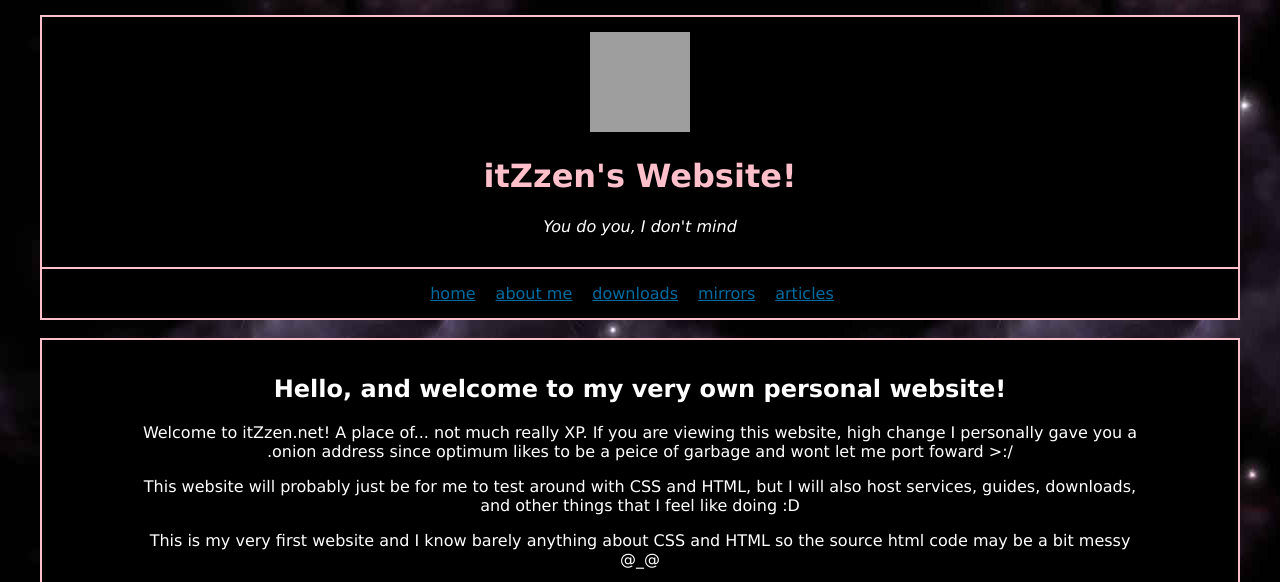
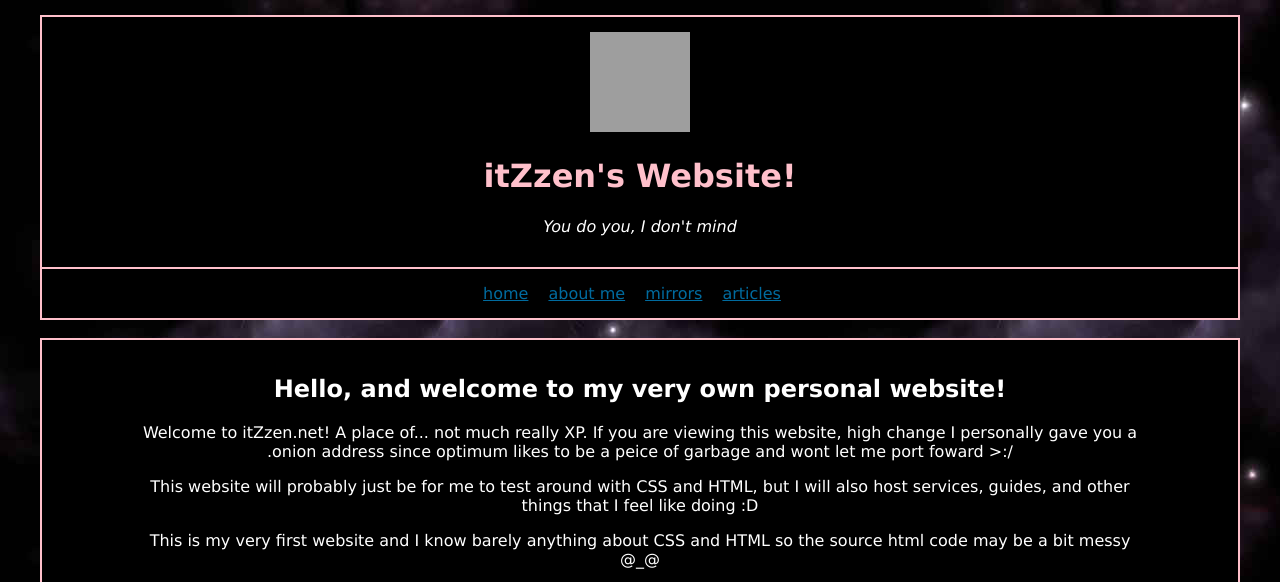
Before and after one commit to itZzenXX/itzzen, a plain HTML site: page index.html in a window 1280 px wide. Shown: the top 582 px of the page. Drawn offline with Linux system fonts and the light colour scheme; grey boxes are pictures that could not be loaded.

Commit message:
Update index.html

```diff
--- a/index.html
+++ b/index.html
@@ -14,7 +14,6 @@
 	<div class="headertext">
 		<a href="/">home</a>&ensp;&ensp;
 		<a href="/aboutme">about me</a>&ensp;&ensp;
-		<a href="/downloads">downloads</a>&ensp;&ensp;
 		<a href="/mirrors">mirrors</a>&ensp;&ensp;
 		<a href="/articles">articles</a>&ensp;&ensp;
 	</div>
@@ -22,7 +21,7 @@
 	<div class="content2">
 		<h2>Hello, and welcome to my very own personal website!</h2>
 		<p>Welcome to itZzen.net! A place of... not much really XP. If you are viewing this website, high change I personally gave you a .onion address since optimum likes to be a peice of garbage and wont let me port foward >:/</p>
-		<p>This website will probably just be for me to test around with CSS and HTML, but I will also host services, guides, downloads, and other things that I feel like doing :D</p>
+		<p>This website will probably just be for me to test around with CSS and HTML, but I will also host services, guides, and other things that I feel like doing :D</p>
 		<p>This is my very first website and I know barely anything about CSS and HTML so the source html code may be a bit messy @_@</p>
 		<a href="/link">Link this website!</a>
 		<a href="/sources">Website sources!</a>
```
